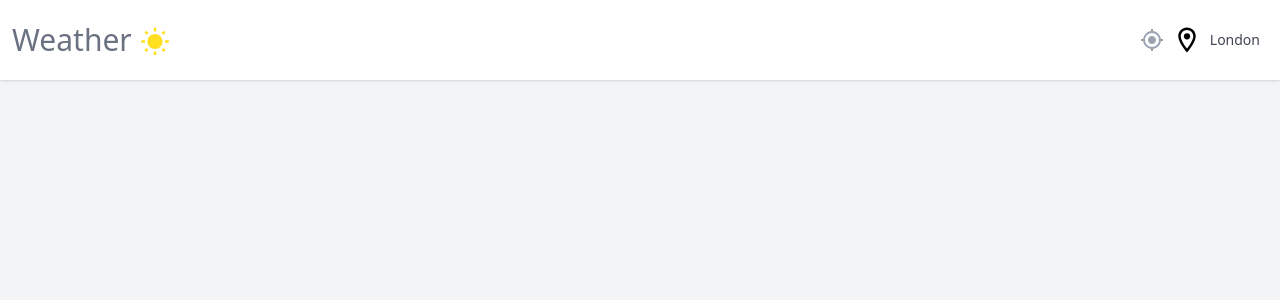
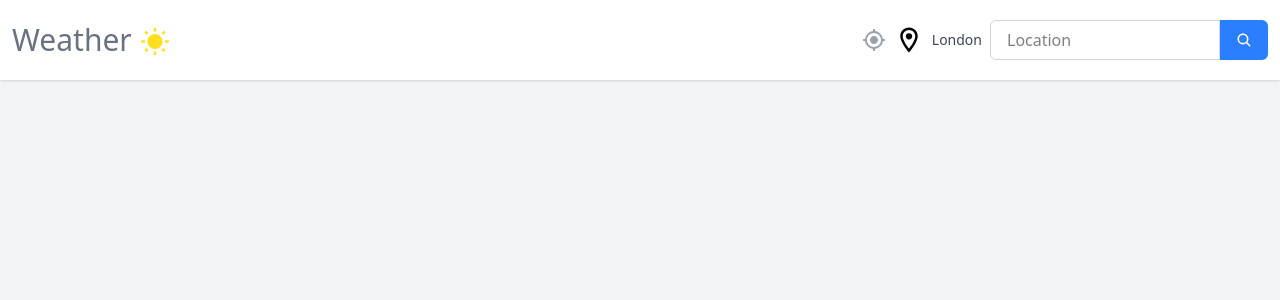
Before and after one commit to Kaialogen/weather-app, a Next.js app: page / in a window 1280 px wide. Shown: the top 300 px of the page. Built offline with nearby package versions, Linux system fonts and the light colour scheme.

Commit message:
feat: Added Searchbar component

```diff
--- a/src/components/Navbar.tsx
+++ b/src/components/Navbar.tsx
@@ -1,5 +1,6 @@
 import React from "react";
 import { MdWbSunny, MdMyLocation, MdOutlineLocationOn } from "react-icons/md";
+import Searchbar from "./Searchbar";
 
 type Props = {};
 
@@ -15,7 +16,9 @@ export default function Navbar({}: Props) {
           <MdMyLocation className="text-2xl text-gray-400 hover:opacity-80 cursor-pointer" />
           <MdOutlineLocationOn className="text-3xl" />
           <p className="text-slate-900/80 text-sm"> London </p>
-          <div>{/* Search Bar */}</div>
+          <div>
+            <Searchbar />
+          </div>
         </section>
       </div>
     </nav>
--- /dev/null
+++ b/src/components/Searchbar.tsx
@@ -0,0 +1,18 @@
+import { IoSearch } from "react-icons/io5";
+
+type Props = {};
+
+export default function Searchbar({}: Props) {
+  return (
+    <form className="flex relative items-center justify-center h-10">
+      <input
+        type="text"
+        placeholder="Location"
+        className="px-4 py-2 w-[230px] border border-gray-300 rounded-l-md focus:outline-none focus:border-blue-500 h-full"
+      />
+      <button className="px-4 py-[9px] bg-blue-500 text-white rounded-r-md focus:outline-none hover:bg-blue-600 h-full">
+        <IoSearch />
+      </button>
+    </form>
+  );
+}
```
